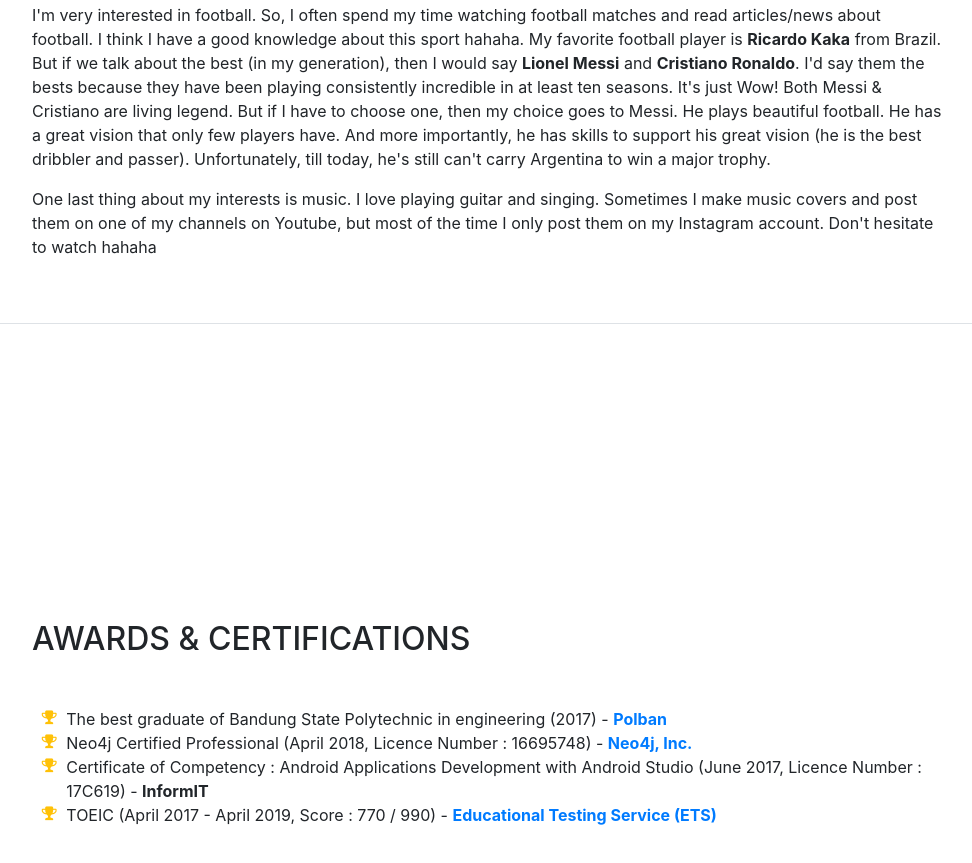
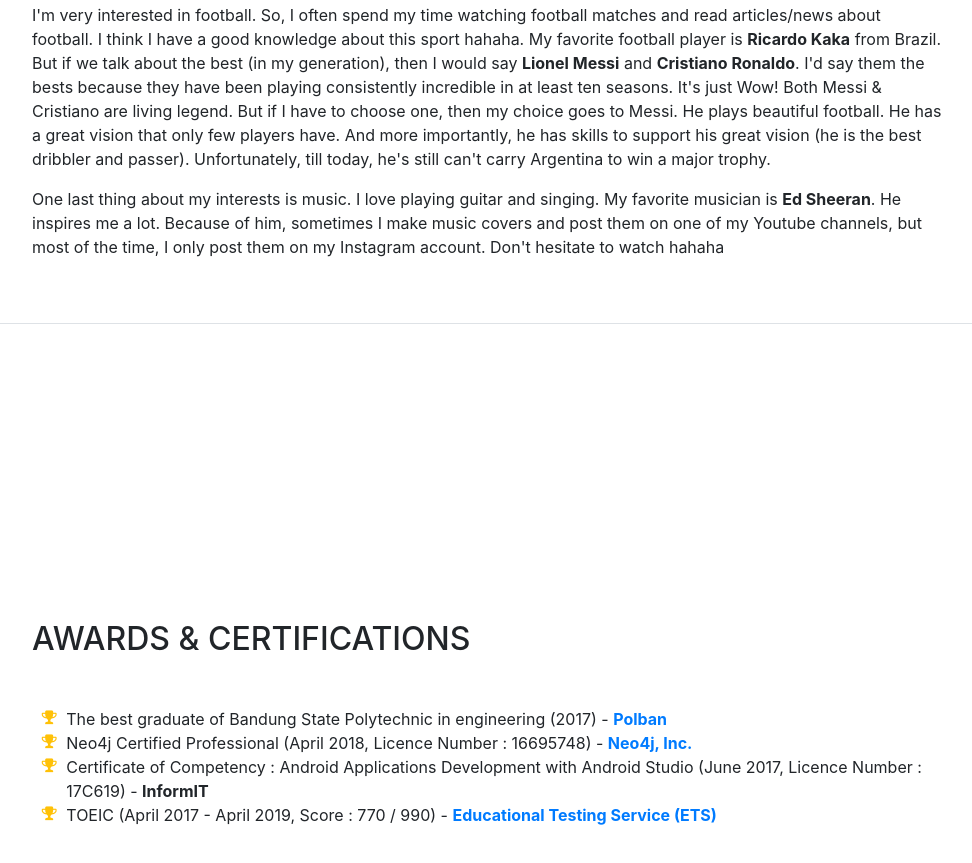
Before and after one commit to faris-id/faris-id.github.io, a website with bundled scripts: page index.html in a window 1280 px wide. Shown: the part 6357-7220 px from the top of the page, without its empty margins (288-1260 px from the left). Built offline with nearby package versions, Linux system fonts and the light colour scheme; a web font is replaced by a local one.

Commit message:
update interest

```diff
--- a/index.html
+++ b/index.html
@@ -438,8 +438,9 @@
             and passer). Unfortunately, till today, he's still can't carry Argentina to win a major trophy.
           </p>
           <p>
-            One last thing about my interests is music. I love playing guitar and singing. Sometimes I make music covers and post them on one of my channels on Youtube,
-            but most of the time I only post them on my Instagram account. Don't hesitate to watch hahaha
+            One last thing about my interests is music. I love playing guitar and singing. My favorite musician is <strong>Ed Sheeran</strong>. He inspires me a lot.
+            Because of him, sometimes I make music covers and post them on one of my Youtube channels, but most of the time, I only post them on my Instagram account.
+            Don't hesitate to watch hahaha
           </p>
         </div>
       </section>
```
